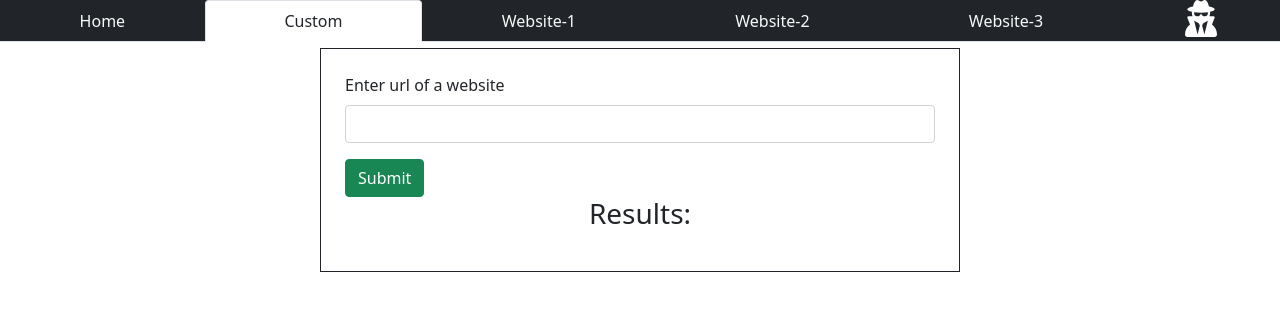
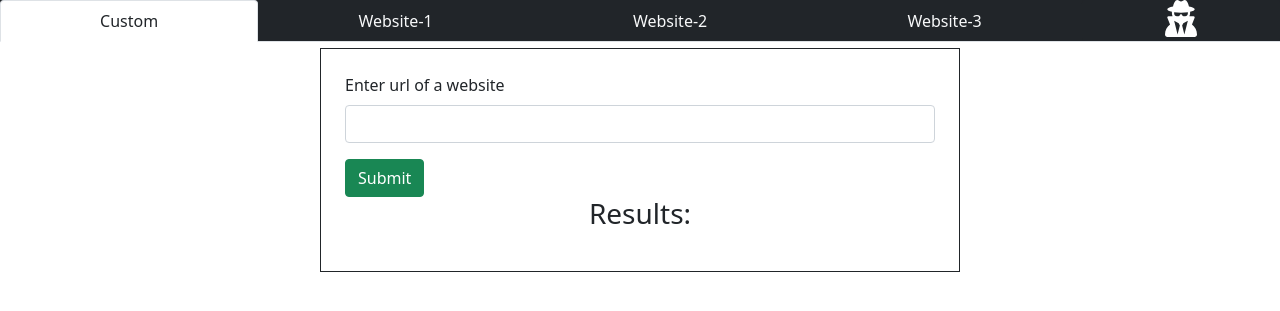
Before and after one commit to sgalpha01/creatica2022, a FastAPI app: page / in a window 1280 px wide. Shown: the top 311 px of the page. Run offline with FastAPI, Linux system fonts and the light colour scheme; some libraries are stand-ins or nearby versions.

Commit message:
Removed home.html

```diff
--- a/frontend/templates/Home.html
+++ /dev/null
@@ -1,5 +0,0 @@
-{% extends "base.html" %}
-{%block title%}Home{% endblock %}
-{% block content %}
-
-{% endblock %}
--- a/frontend/templates/base.html
+++ b/frontend/templates/base.html
@@ -39,9 +39,6 @@
 
         <!--Browser controls-->
         <ul class="nav bg-dark nav-tabs sticky-top nav-fill" style="position: absolute; width: 100%;">
-            <li class="nav-item">
-              <a class="nav-link active text-light Home" aria-current="page" href="/home">Home</a>
-            </li>
             <li class="nav-item">
                 <a class="nav-link text-light Custom" href="/">Custom</a>
             </li>
@@ -106,11 +103,6 @@
         });
         var title = document.getElementsByTagName("title")[0].innerHTML;
         //For Website-1
-        if (title == "Home"){
-            $('li.nav-item a.nav-link').removeClass('active');
-            $('li.nav-item a.nav-link.Home').toggleClass('active text-dark')
-        }
-        //For Website-1
         if (title == "Website-1"){
             $('li.nav-item a.nav-link').removeClass('active');
             $('li.nav-item a.nav-link.Website-1').toggleClass('active text-dark')
```
